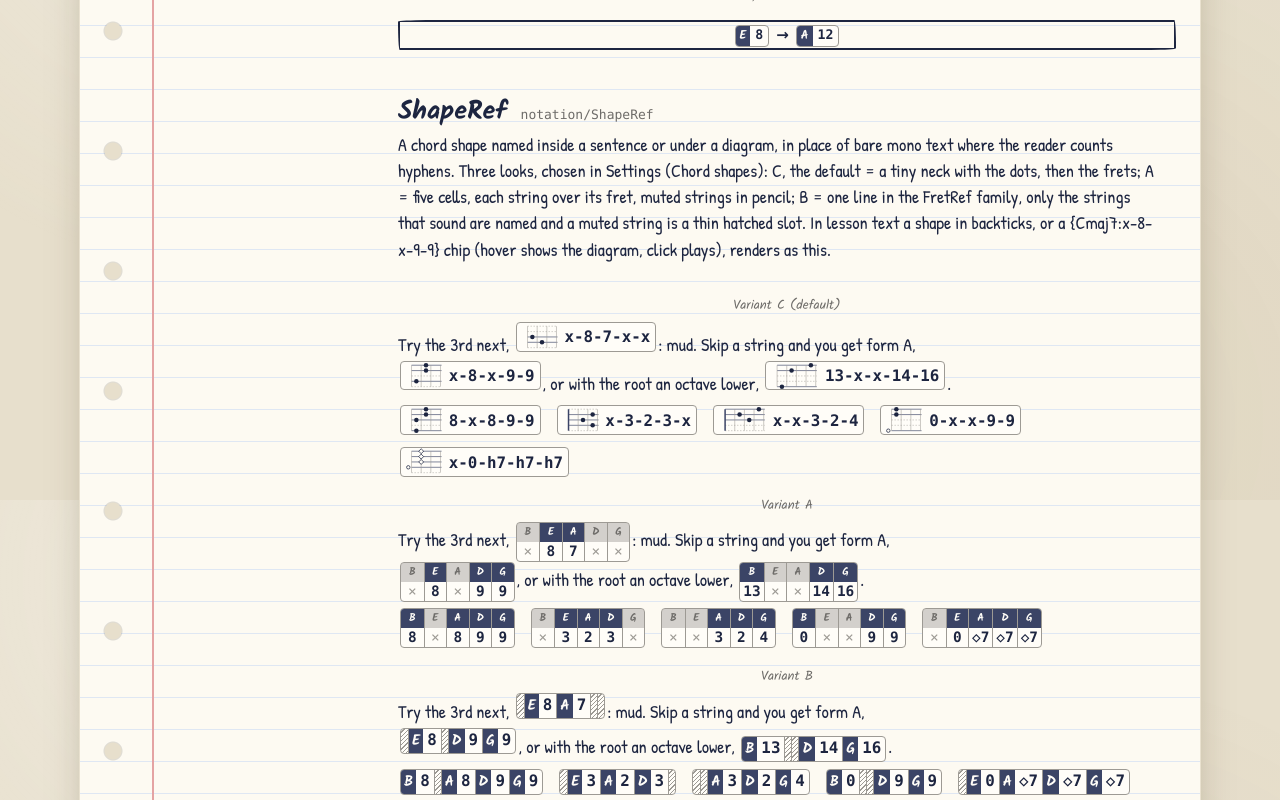
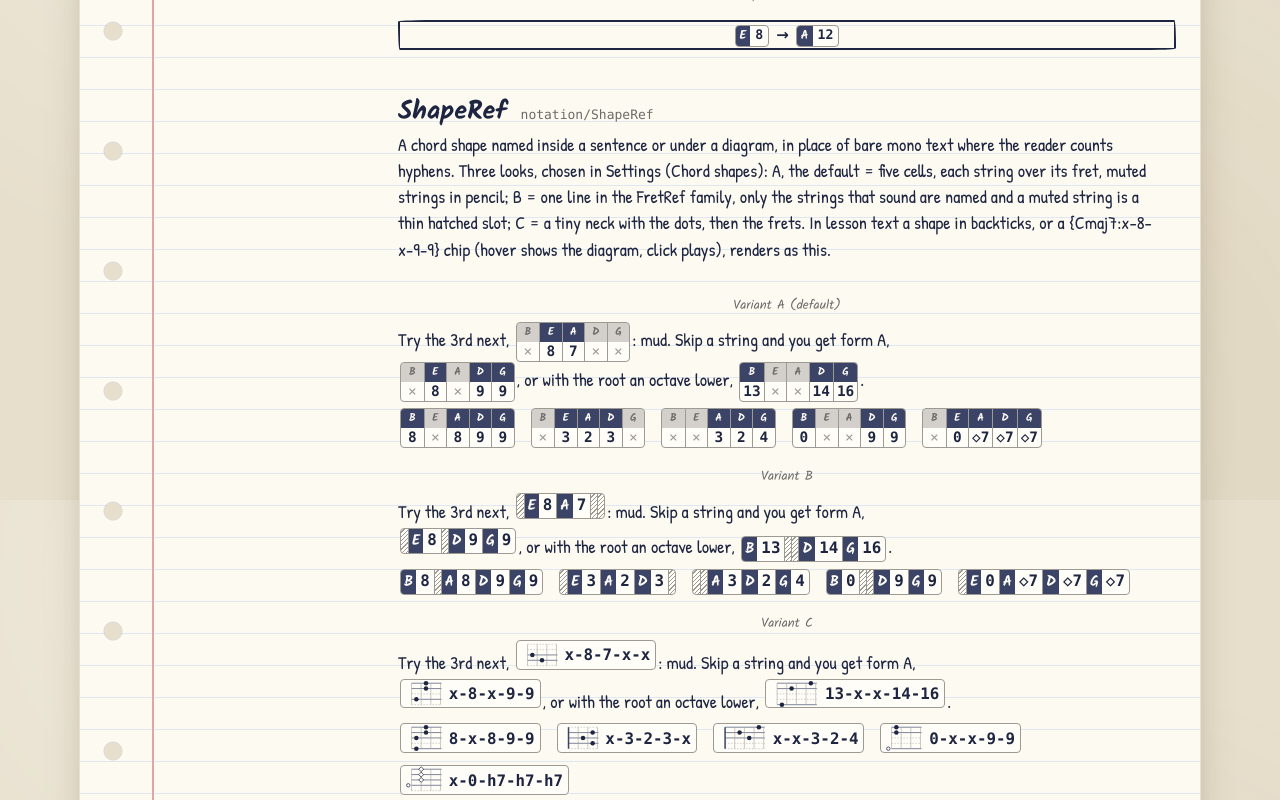
Before and after one commit to Diullei/bass-study, a React (Vite) app: page /design-system in a window 1280 px wide. Shown: the part 10700-11500 px from the top of the page. Built offline with nearby package versions, Linux system fonts and the light colour scheme.

Commit message:
Make five cells the default shape style

```diff
--- a/src/features/settings/Settings.tsx
+++ b/src/features/settings/Settings.tsx
@@ -90,9 +90,9 @@ function ShapeStyleControl() {
         label="Chord shapes in text"
         value={style}
         options={[
-          { value: 'c', label: 'tiny neck' },
           { value: 'a', label: 'five cells' },
           { value: 'b', label: 'one line' },
+          { value: 'c', label: 'tiny neck' },
         ]}
         onChange={setStyle}
       />
@@ -115,7 +115,7 @@ export const SETTINGS: SettingDef[] = [
     id: 'shapeStyle',
     group: 'Chord shapes',
     label: 'Shapes written in text',
-    help: 'How a shape such as x-8-x-9-9 (frets from the B string to the G string) is drawn inside sentences and under diagrams. Tiny neck: a small drawing of the dots, then the frets. Five cells: every string over its fret, muted strings in pencil. One line: only the strings that sound, a hatched slot for each muted string.',
+    help: 'How a shape such as x-8-x-9-9 (frets from the B string to the G string) is drawn inside sentences and under diagrams. Five cells: every string over its fret, muted strings in pencil. One line: only the strings that sound, a hatched slot for each muted string. Tiny neck: a small drawing of the dots, then the frets.',
     Control: ShapeStyleControl,
   },
   {
--- a/src/notation/ShapeRef.tsx
+++ b/src/notation/ShapeRef.tsx
@@ -6,7 +6,7 @@ const NAMES = ['B', 'E', 'A', 'D', 'G']
 export interface ShapeRefProps {
   /** Frets low string to high, e.g. "x-8-7-x-x"; "0" open, "h7" a harmonic. */
   shape: string
-  /** The look: c = a tiny neck and the frets, a = five cells, b = one line. Default: the notebook's setting (c). */
+  /** The look: a = five cells, b = one line, c = a tiny neck and the frets. Default: the notebook's setting (a). */
   variant?: 'a' | 'b' | 'c'
 }
 
@@ -54,7 +54,7 @@ export const IS_SHAPE = /^(?:x|h?\d{1,2})(?:-(?:x|h?\d{1,2})){4}$/
 
 /**
  * A chord shape named inside a sentence or under a diagram. One look for the whole notebook,
- * chosen in Settings: a tiny neck and the frets (default), five cells, or one line.
+ * chosen in Settings: five cells (default), one line, or a tiny neck and the frets.
  */
 export function ShapeRef({ shape, variant: given }: ShapeRefProps) {
   const [setting] = useShapeStyle()
--- a/src/pages/DesignSystemPage.tsx
+++ b/src/pages/DesignSystemPage.tsx
@@ -561,12 +561,12 @@ export function DesignSystemPage() {
               id="shape-ref"
               name="ShapeRef"
               path="notation/ShapeRef"
-              text="A chord shape named inside a sentence or under a diagram, in place of bare mono text where the reader counts hyphens. Three looks, chosen in Settings (Chord shapes): C, the default = a tiny neck with the dots, then the frets; A = five cells, each string over its fret, muted strings in pencil; B = one line in the FretRef family, only the strings that sound are named and a muted string is a thin hatched slot. In lesson text a shape in backticks, or a {Cmaj7:x-8-x-9-9} chip (hover shows the diagram, click plays), renders as this."
+              text="A chord shape named inside a sentence or under a diagram, in place of bare mono text where the reader counts hyphens. Three looks, chosen in Settings (Chord shapes): A, the default = five cells, each string over its fret, muted strings in pencil; B = one line in the FretRef family, only the strings that sound are named and a muted string is a thin hatched slot; C = a tiny neck with the dots, then the frets. In lesson text a shape in backticks, or a {Cmaj7:x-8-x-9-9} chip (hover shows the diagram, click plays), renders as this."
               column
             >
-              {(['c', 'a', 'b'] as const).map((v) => (
+              {(['a', 'b', 'c'] as const).map((v) => (
                 <div key={v} style={{ display: 'flex', flexDirection: 'column', gap: 6 }}>
-                  <Caption>Variant {v.toUpperCase()}{v === 'c' ? ' (default)' : ''}</Caption>
+                  <Caption>Variant {v.toUpperCase()}{v === 'a' ? ' (default)' : ''}</Caption>
                   <p style={{ margin: 0, maxWidth: '70ch', lineHeight: 'var(--ruled)' }}>
                     Try the 3rd next, <ShapeRef variant={v} shape="x-8-7-x-x" />: mud. Skip a string and you get form A, <ShapeRef variant={v} shape="x-8-x-9-9" />, or with the root an octave lower, <ShapeRef variant={v} shape="13-x-x-14-16" />.
                   </p>
--- a/src/state/prefs.ts
+++ b/src/state/prefs.ts
@@ -46,9 +46,9 @@ export const useHandSize = () => usePref<HandSize>(KEYS.hand, () => (load<string
 
 export type ShapeStyle = 'a' | 'b' | 'c'
 
-/** How a chord shape is written inside text (see notation/ShapeRef): a tiny neck and the frets by default. */
+/** How a chord shape is written inside text (see notation/ShapeRef): five cells by default. */
 export const useShapeStyle = () =>
   usePref<ShapeStyle>(KEYS.shapeStyle, () => {
-    const v = load<string>(KEYS.shapeStyle, 'c')
-    return v === 'a' || v === 'b' ? v : 'c'
+    const v = load<string>(KEYS.shapeStyle, 'a')
+    return v === 'b' || v === 'c' ? v : 'a'
   })
--- a/src/state/storage.ts
+++ b/src/state/storage.ts
@@ -46,7 +46,7 @@ export const KEYS = {
   /** Fingering on chord diagrams: shown or not, and the hand size the fingering engine assumes. */
   fingers: 'bs.fingers',
   hand: 'bs.hand',
-  /** How a chord shape is written inside text: 'c' a tiny neck and the frets, 'a' five cells, 'b' one line. */
+  /** How a chord shape is written inside text: 'a' five cells (default), 'b' one line, 'c' a tiny neck and the frets. */
   shapeStyle: 'bs.shapeStyle',
   /** Backing track for practice: band feel and whether the written line is played. */
   backing: 'bs.backing',
```
